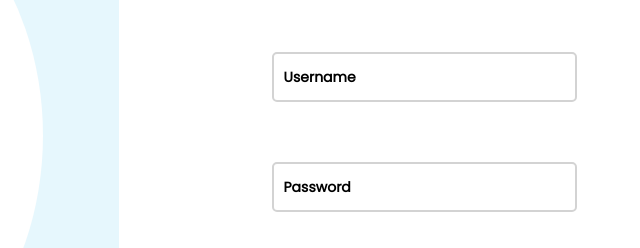
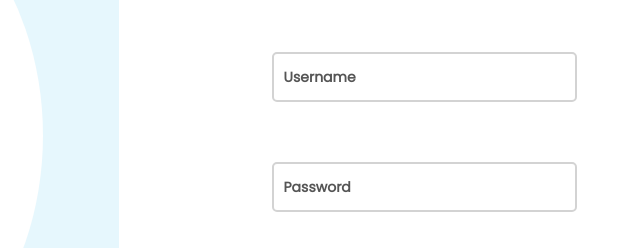
Before and after one commit to amalnathm7/kv-training-assignments, a plain HTML site: page assignment1/index.html in a window 1280 px wide. Shown: the part 265-513 px from the top of the page, 521-1161 px from the left. Drawn offline with Linux system fonts and the light colour scheme.

Commit message:
Text color changed

```diff
--- a/assignment1/style.css
+++ b/assignment1/style.css
@@ -75,7 +75,7 @@ body {
 
 .floating-label {
     font-size: 14px;
-    color: black;
+    color: #555555;
     font-weight: bold;
     position: absolute;
     pointer-events: none;
```
